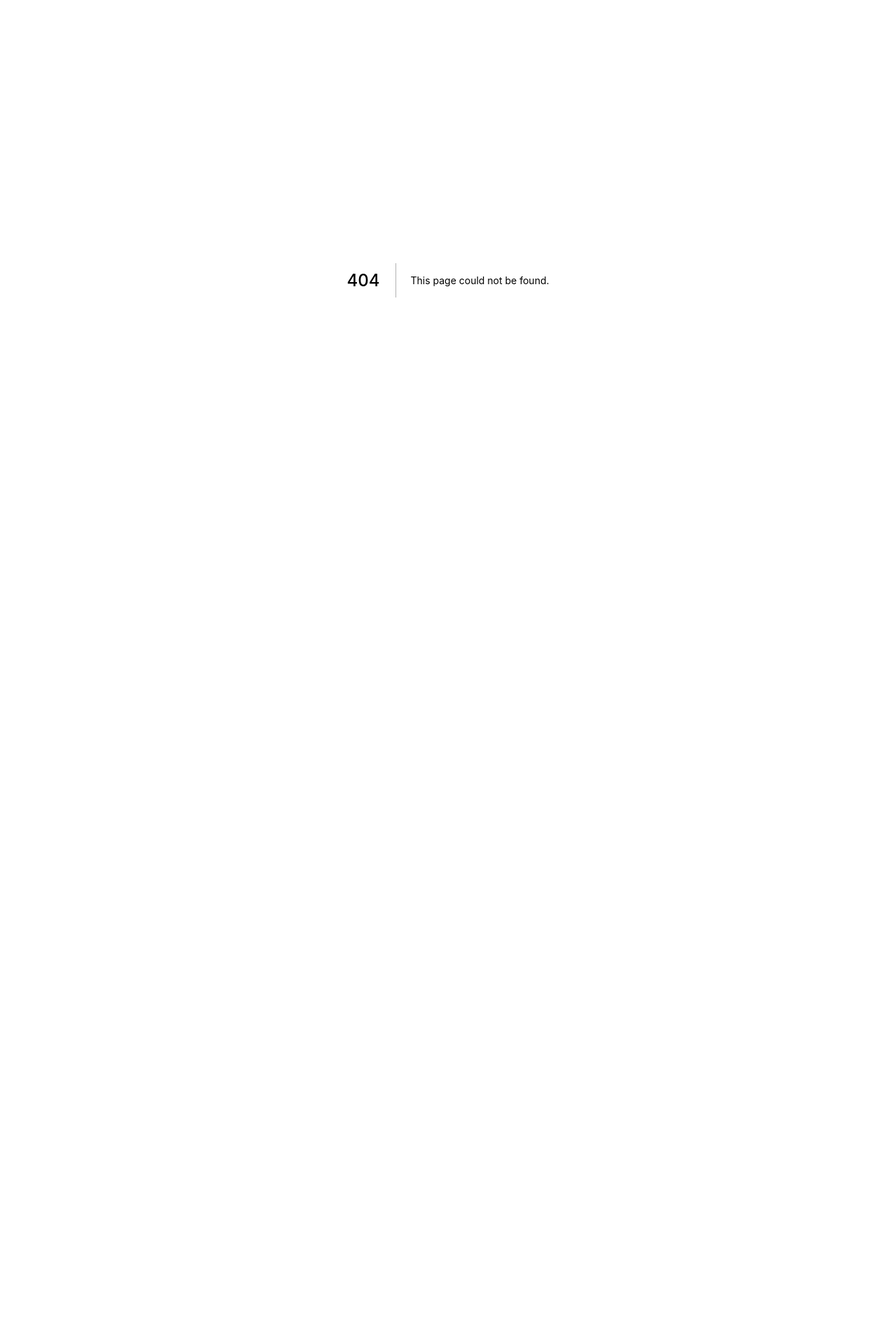
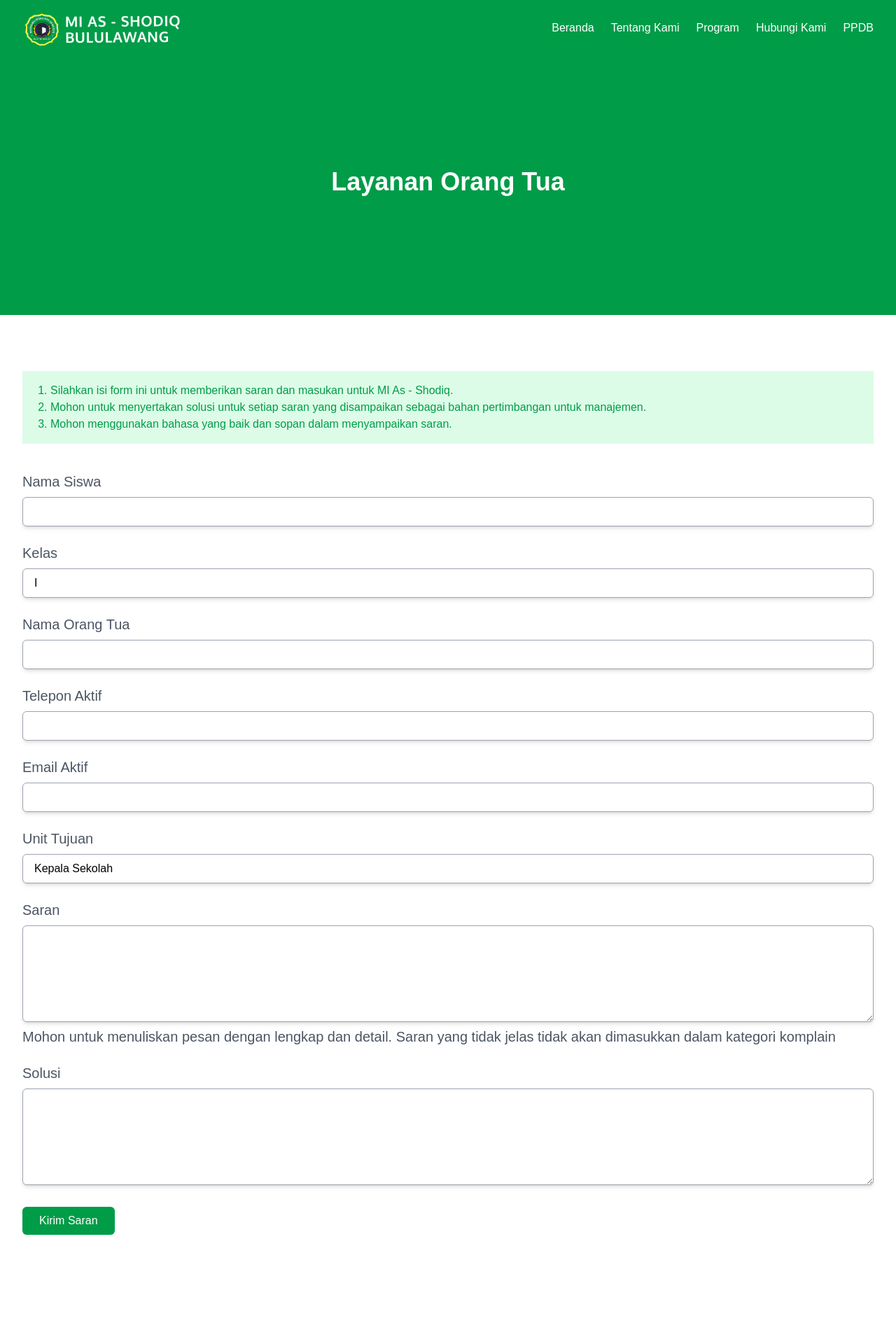
Before and after one commit to AlternatiF-App/web-profile, a Next.js app: page /suggestion in a window 1280 px wide. Before the commit this address had no page. Shown: the top 1920 px of the page at 70% size. Before the commit the page ends 800 px from the top, so only its background shows below. Built offline with nearby package versions, Linux system fonts and the light colour scheme; grey boxes are pictures that could not be loaded.

Commit message:
Fix Header and Question Box

```diff
--- a/components/header/Header.tsx
+++ b/components/header/Header.tsx
@@ -16,6 +16,10 @@ const Header = () => {
     } else if (router.route.split('/')[1] === 'vision-and-mission') {
       return true
     } else if (router.route.split('/')[1] === 'extracurricular') {
+      return true
+    } else if (router.route.split('/')[1] === 'question-box') {
+      return true
+    } else if (router.route.split('/')[1] === 'suggestion') {
       return true
     }
   }
--- a/components/header/HeaderMenu.tsx
+++ b/components/header/HeaderMenu.tsx
@@ -17,6 +17,10 @@ const HeaderMenu = ({ menu }:HeaderMenuProps) => {
     } else if (router.route.split('/')[1] === 'vision-and-mission') {
       return true
     } else if (router.route.split('/')[1] === 'extracurricular') {
+      return true
+    } else if (router.route.split('/')[1] === 'question-box') {
+      return true
+    } else if (router.route.split('/')[1] === 'suggestion') {
       return true
     }
   }
@@ -68,7 +72,9 @@ const HeaderMenu = ({ menu }:HeaderMenuProps) => {
                         <li className="py-2 hover:text-primary hover:font-medium cursor-pointer transition-all duration-300 ease-in-out">
                             <Link href="/question-box">Kotak Pertanyaan</Link>
                         </li>
-                        <li className="py-2 hover:text-primary hover:font-medium cursor-pointer transition-all duration-300 ease-in-out">Saran Orang Tua / Wali Murid</li>
+                        <li className="py-2 hover:text-primary hover:font-medium cursor-pointer transition-all duration-300 ease-in-out">
+                            <Link href="/suggestion">Saran Orang Tua / Wali Murid</Link>
+                        </li>
                     </>
                 }
             </div>
--- a/components/header/HeaderMenuMobile.tsx
+++ b/components/header/HeaderMenuMobile.tsx
@@ -65,7 +65,9 @@ const HeaderMenuMobile = ({ title }:HeaderMenuMobileProps) => {
                     <li className="py-2 cursor-pointer">
                       <Link href="/question-box">Kotak Pertanyaan</Link>
                     </li>
-                    <li className="py-2 cursor-pointer">Saran Orang Tua / Wali Murid</li>
+                    <li className="py-2 cursor-pointer">
+                      <Link href="/suggestion">Saran Orang Tua / Wali Murid</Link>
+                    </li>
                 </div>
             }
         </div>
--- a/pages/question-box.tsx
+++ b/pages/question-box.tsx
@@ -42,7 +42,7 @@ const QuestionBox = () => {
                             />
                         </div>
                         <div>
-                            <button className="px-6 py-2 w-full text-center rounded-md bg-primary text-white">
+                            <button className="px-6 py-2 w-full lg:w-auto text-center rounded-md bg-primary text-white">
                                 Kirim Pertanyaan
                             </button>
                         </div>
--- /dev/null
+++ b/pages/suggestion.tsx
@@ -0,0 +1,119 @@
+import Footer from '../components/footer/Footer'
+import Header from '../components/header/Header'
+import { useState } from 'react'
+
+const Suggestion = () => {
+  const [dropclass, setDropClass] = useState(false)
+  const [dropunit, setDropUnit] = useState(false)
+  const [classroom, setClassroom] = useState('I')
+  const [unit, setUnit] = useState('Kepala Sekolah')
+
+  const btnClass = (e:string) => {
+    setClassroom(e)
+    setDropClass(false)
+  }
+
+  const btnUnit = (e:string) => {
+    setUnit(e)
+    setDropUnit(false)
+  }
+
+  return (
+    <>
+        <Header/>
+            <div className="hide-scroll-bar font-sora">
+                <div className="bg-primary text-white h-[200px] lg:h-[450px] pt-28 lg:pt-60">
+                    <h1 className="text-2xl lg:text-4xl text-center font-semibold">Layanan Orang Tua</h1>
+                </div>
+                <div className="w-full 2xl:w-6/12 2xl:mx-auto px-6 py-10 lg:px-8 lg:py-20">
+                    <ol className="list-decimal px-10 py-4 bg-green-100 text-primary">
+                        <li>Silahkan isi form ini untuk memberikan saran dan masukan untuk MI As - Shodiq.</li>
+                        <li>Mohon untuk menyertakan solusi untuk setiap saran yang disampaikan sebagai bahan pertimbangan untuk manajemen.</li>
+                        <li>Mohon menggunakan bahasa yang baik dan sopan dalam menyampaikan saran.</li>
+                    </ol>
+                    <div className="space-y-6 pt-10">
+                        <div>
+                            <span className="block text-xl font-medium text-gray-600">Nama Siswa</span>
+                            <input name='name' type="text"
+                                className="mt-2 px-4 py-2 rounded-md w-full outline-none border-[1px] border-gray-400 focus:border-primary shadow-md"
+                            />
+                        </div>
+                        <div className="relative">
+                            <span className="block text-xl font-medium text-gray-600">Kelas</span>
+                            <button onClick={() => setDropClass(!dropclass)}
+                                className="mt-2 px-4 py-2 rounded-md text-left w-full outline-none border-[1px] border-gray-400 focus:border-primary shadow-md">
+                                {classroom}
+                            </button>
+                            {
+                                dropclass && <ul className="absolute w-full rounded-md">
+                                    <li onClick={() => btnClass('I')} className="px-4 py-2 cursor-pointer bg-white text-black hover:bg-primary hover:text-white transition-all duration-300 ease-in-out">I</li>
+                                    <li onClick={() => btnClass('II')} className="px-4 py-2 cursor-pointer bg-white text-black hover:bg-primary hover:text-white transition-all duration-300 ease-in-out">II</li>
+                                    <li onClick={() => btnClass('III')} className="px-4 py-2 cursor-pointer bg-white text-black hover:bg-primary hover:text-white transition-all duration-300 ease-in-out">III</li>
+                                    <li onClick={() => btnClass('IV')} className="px-4 py-2 cursor-pointer bg-white text-black hover:bg-primary hover:text-white transition-all duration-300 ease-in-out">IV</li>
+                                    <li onClick={() => btnClass('V')} className="px-4 py-2 cursor-pointer bg-white text-black hover:bg-primary hover:text-white transition-all duration-300 ease-in-out">V</li>
+                                    <li onClick={() => btnClass('VI')} className="px-4 py-2 cursor-pointer bg-white text-black hover:bg-primary hover:text-white transition-all duration-300 ease-in-out">VI</li>
+                                </ul>
+                            }
+                        </div>
+                        <div>
+                            <span className="block text-xl font-medium text-gray-600">Nama Orang Tua</span>
+                            <input name='name' type="text"
+                                className="mt-2 px-4 py-2 rounded-md w-full outline-none border-[1px] border-gray-400 focus:border-primary shadow-md"
+                            />
+                        </div>
+                        <div>
+                            <span className="block text-xl font-medium text-gray-600">Telepon Aktif</span>
+                            <input name='name' type="number"
+                                className="mt-2 px-4 py-2 rounded-md w-full outline-none border-[1px] border-gray-400 focus:border-primary shadow-md"
+                            />
+                        </div>
+                        <div>
+                            <span className="block text-xl font-medium text-gray-600">Email Aktif</span>
+                            <input name='name' type="email"
+                                className="mt-2 px-4 py-2 rounded-md w-full outline-none border-[1px] border-gray-400 focus:border-primary shadow-md"
+                            />
+                        </div>
+                        <div className="relative">
+                            <span className="block text-xl font-medium text-gray-600">Unit Tujuan</span>
+                            <button onClick={() => setDropUnit(!dropunit)}
+                                className="mt-2 px-4 py-2 rounded-md text-left w-full outline-none border-[1px] border-gray-400 focus:border-primary shadow-md">
+                                {unit}
+                            </button>
+                            {
+                                dropunit && <ul className="absolute w-full rounded-md">
+                                    <li onClick={() => btnUnit('Kepala Madrasah')} className="px-4 py-2 cursor-pointer bg-white text-black hover:bg-primary hover:text-white transition-all duration-300 ease-in-out">Kepala Madrasah</li>
+                                    <li onClick={() => btnUnit('Kurikulum')} className="px-4 py-2 cursor-pointer bg-white text-black hover:bg-primary hover:text-white transition-all duration-300 ease-in-out">Kurikulum</li>
+                                    <li onClick={() => btnUnit('Sarana dan Prasarana')} className="px-4 py-2 cursor-pointer bg-white text-black hover:bg-primary hover:text-white transition-all duration-300 ease-in-out">Sarana dan Prasarana</li>
+                                    <li onClick={() => btnUnit('Kesiswaan')} className="px-4 py-2 cursor-pointer bg-white text-black hover:bg-primary hover:text-white transition-all duration-300 ease-in-out">Kesiswaan</li>
+                                </ul>
+                            }
+                        </div>
+                        <div>
+                            <span className="block text-xl font-medium text-gray-600">Saran</span>
+                            <textarea name='name' typeof='text' rows={5}
+                                className="mt-2 px-4 py-2 rounded-md w-full outline-none border-[1px] border-gray-400 focus:border-primary shadow-md"
+                            />
+                            <span className="block text-xl text-gray-600">
+                                Mohon untuk menuliskan pesan dengan lengkap dan detail. Saran yang tidak jelas tidak akan dimasukkan dalam kategori komplain
+                            </span>
+                        </div>
+                        <div>
+                            <span className="block text-xl font-medium text-gray-600">Solusi</span>
+                            <textarea name='name' typeof='text' rows={5}
+                                className="mt-2 px-4 py-2 rounded-md w-full outline-none border-[1px] border-gray-400 focus:border-primary shadow-md"
+                            />
+                        </div>
+                        <div>
+                            <button className="px-6 py-2 w-full lg:w-auto text-center rounded-md bg-primary text-white">
+                                Kirim Saran
+                            </button>
+                        </div>
+                    </div>
+                </div>
+            </div>
+        <Footer/>
+    </>
+  )
+}
+
+export default Suggestion
```
